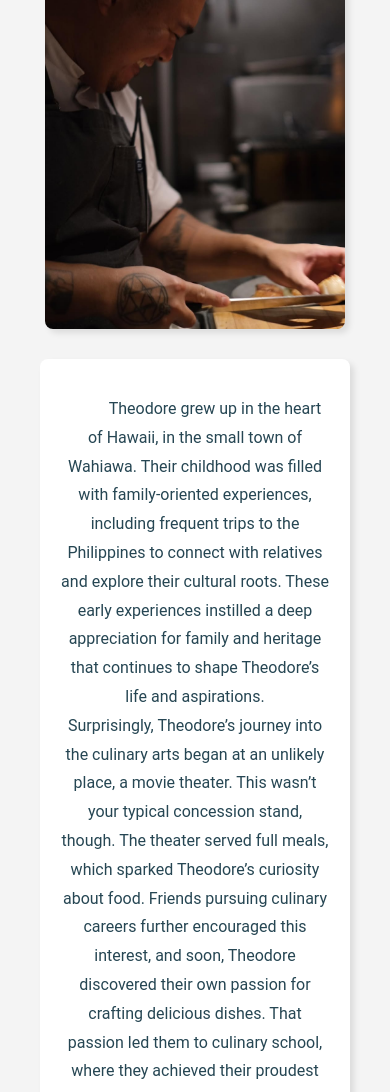
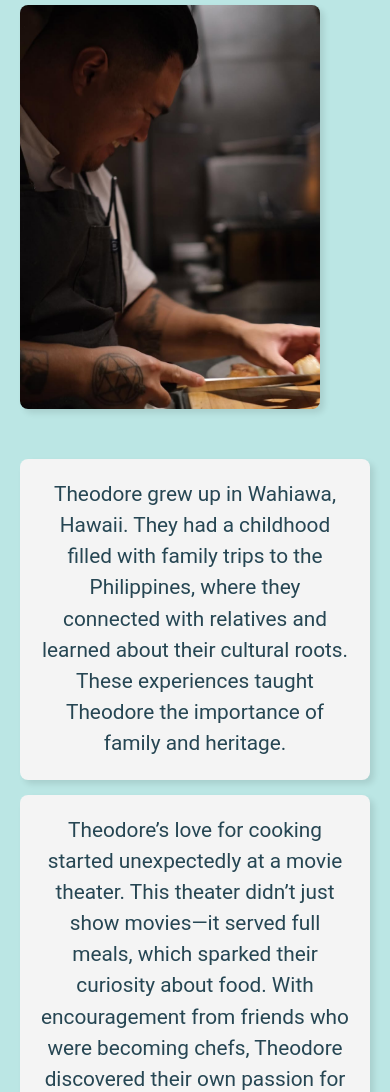
Before and after one commit to MShinBV/bioSite, a plain HTML site: page html/about.html in a window 390 px wide. Shown: the part 377-1469 px from the top of the page. Drawn offline with Linux system fonts and the light colour scheme.

Commit message:
Pushing 10/23/2025, BioSite Edits

```diff
--- a/css/images-grid.css
+++ b/css/images-grid.css
@@ -1,4 +1,4 @@
-/* Miles Shinsato, 02/14/2025, 9.2 Assignment */
+/* Miles Shinsato, 02/23/2025, 10.2 Assignment */
 
 /* images-grid.css */
 
@@ -10,17 +10,6 @@
     padding: 10px;
     max-width: 900px;
     margin: auto;
-}
-
-/* Text Box Styling */
-.text-box {
-    background-color: white;
-    padding: 20px;
-    border-radius: 8px;
-    box-shadow: 4px 4px 6px rgba(0, 0, 0, 0.1);
-    font-size: 16px;
-    line-height: 1.8;
-
 }
 
 /* Image Box Styling */
@@ -40,7 +29,7 @@
     display: grid;
     grid-template-columns: 1fr 1fr;
     gap: 30px;
-    padding: 40px;
+    padding: 10px;
     max-width: 1200px;
     margin: auto;
     align-items: center;
@@ -48,8 +37,9 @@
 
 /* Portrait Box Styling */
 .portrait-box {
+    padding: 10px;
     display: flex;
-    justify-content: center;
+    justify-content: flex-start;
     align-items: center;
 }
 
@@ -60,6 +50,7 @@
     max-width: 800px;
     border-radius: 8px;
     box-shadow: 4px 4px 6px rgba(0, 0, 0, 0.1);
+    justify-content: flex-start;
     top: 0;
 }
 
--- a/css/style.css
+++ b/css/style.css
@@ -1,4 +1,4 @@
-/* Miles Shinsato, 02/14/2025, 9.2 Assignment */
+/* Miles Shinsato, 02/23/2025, 10.2 Assignment */
 
 /* styles.css */
 
@@ -7,7 +7,7 @@
     --primary-color: #4070F5;
     --secondary-color: #41ADFA;
     --accent-color: #813EF0;
-    --background-color: #F4F4F4;
+    --background-color: #bbe6e4;
     --text-color: #264653;
     --H1-text-color: #F4F4F4;
 }
@@ -31,6 +31,7 @@ h2, h3 {
     font-family: 'Playfair Display', serif;
     font-weight: 600;
     color: var(--text-color);
+    margin-bottom: 0;
 }
 
 /* Header */
@@ -41,13 +42,11 @@ header {
     text-align: center;
 }
 
-
-/* Adjustment for 7.2 found here*/
+/* Header Responsive Text */
 header h1 {
-
-    /* Changes for Responsive Text Sizing*/
-    font-size: 4rem;
-
+    font-size: 3rem;
+    margin-top: 0;
+    margin-bottom: 0;
 }
 
 /* Navigation */
@@ -61,8 +60,9 @@ nav {
 nav a {
     color: white;
     text-decoration: none;
-    margin: 0 20px;
-    font-weight: 500;
+    margin: 0 10px;
+    font-weight: 400;
+    font-size: 1.4rem;
 }
 
 nav a:hover {
@@ -76,28 +76,16 @@ section {
     text-align: center;
 }
 
-
-/* Adjustment for 7.2 found here*/
+/* Heading Style */
 h2 {
-
-    /* Adjustment for sizing */
     font-size: 2.5rem;
-
-    /* Adjustment for placement */
     margin-left: 20%;
     text-align: left;
 }
 
-/* Adjustment for 7.2 found here*/
 p {
-
-    /* Adjustment for sizing */
-    font-size: 1rem;
-    line-height: 1.8;
-}
-
-p.paragraph {
-    text-indent: 40px;
+    font-size: 0.8rem;
+    line-height: 1.5;
 }
 
 /* Footer */
@@ -108,7 +96,6 @@ footer {
     padding: 10px;
 }
 
-/* Adjustment for 7.2 found here*/
 /* Responsive design elements added */
 @media (max-width: 1024px) {
     header h1 {
@@ -131,18 +118,66 @@ footer {
     nav a {
         font-size: 1rem;
     }
+
+    .landing-container {
+        display: flex;
+        flex-direction: column;
+        align-items: flex-start;
+    }
+
+    .portrait-box img {
+        display: flex;
+        align-items: flex-start;
+        width: 80%;
+    }
+
+    .about-content {
+        padding: 10px;
+    }
 }
 
-@media (max-width: 480px) {
-    header h1 {
-        font-size: 2rem;
-        margin-left: 0;
-        text-align: center;
-    }
+/* Additions for 10.2 here
+/* Layout for landing container: image and text side by side */
+.landing-container {
+    display: flex;
+    align-items: flex-start;
+    gap: 30px;
+    padding: 10px;
+}
 
-    h2 {
-        font-size: 1.5rem;
-        margin-left: 0;
-        text-align: center;
-    }
+.landing-blurb {
+    background-color: #f4f4f4;
+    padding: 10px;
+    border-radius: 8px;
+    box-shadow: 0 2px 5px rgba(0, 0, 0, 0.1);
 }
+
+.landing-blurb p {
+    font-size: 1.5rem;
+    margin: 0;
+}
+
+
+.portrait-box img {
+    /* Adjust the size of the image */
+    width: 500px;
+    height: auto;
+    border-radius: 8px;
+}
+
+.about-content {
+    display: flex;
+    flex-direction: column;
+    gap: 15px;
+}
+
+/* Text Box Styling */
+.text-box {
+    background-color: #f4f4f4;
+    padding: 20px;
+    border-radius: 8px;
+    box-shadow: 4px 4px 6px rgba(0, 0, 0, 0.1);
+    font-size: 1.3rem;
+    line-height: 1.5;
+
+}
--- a/html/about.html
+++ b/html/about.html
@@ -1,4 +1,4 @@
-<!-- Miles Shinsato, 02/14/2025, 9.2 Assignment -->
+<!-- Miles Shinsato, 02/23/2025, 10.2 Assignment -->
 
 <!DOCTYPE html>
 <html lang="en">
@@ -8,7 +8,6 @@
     <title>Theodore Thuang - About</title>
     <link rel="stylesheet" href="../css/style.css">
 
-    <!-- Addition for 7.2 -->
     <!-- Linking images-grid.css -->
     <link rel="stylesheet" href="../css/images-grid.css">
 </head>
@@ -24,40 +23,26 @@
 </nav>
 <main>
     <h2>About</h2>
-
-    <!-- Addition for 7.2 -->
-    <!-- Shaping out to the wireframe more -->
     <div class="landing-container">
         <div class="portrait-box">
             <img src="../images/portrait_photo.png" alt="Portrait Image">
         </div>
-        <div class="about-blurb">
-            <p class="paragraph">Theodore grew up in the heart of Hawaii, in the small town of Wahiawa. Their childhood was
-filled with family-oriented experiences, including frequent trips to the Philippines to connect
-with relatives and explore their cultural roots. These early experiences instilled a deep
-appreciation for family and heritage that continues to shape Theodore’s life and aspirations.
-                <br>Surprisingly, Theodore’s journey into the culinary arts began at an unlikely place, a movie
-theater. This wasn’t your typical concession stand, though. The theater served full meals, which
-sparked Theodore’s curiosity about food. Friends pursuing culinary careers further encouraged
-this interest, and soon, Theodore discovered their own passion for crafting delicious dishes.
-That passion led them to culinary school, where they achieved their proudest accomplishment:
-graduating with a renewed sense of purpose and direction. It was during this time that
-Theodore realized just how deeply they loved the art of cooking.
-                <br>Today, Theodore dreams of opening their own gastropub, a cozy, lively space serving skewers
-and drinks, all inspired by their Filipino heritage. While this goal may feel ambitious, it’s a
-driving force behind their continued efforts to grow as a chef and entrepreneur.
-                <br>Outside the kitchen, Theodore enjoys a balance of active and relaxing hobbies. They often play
-golf with friends and family, engage in airsoft games, or, on quieter days, immerse themselves in
-movies and video games. But even in their downtime, cooking remains their greatest passion.
-They’re always experimenting with new recipes, exploring unfamiliar ingredients, and finding
-joy in watching others enjoy their creations.
-                <br>Theodore draws inspiration from their father, whom they describe as the ultimate role model.
-Watching him work tirelessly to support their family taught Theodore the values of hard work,
-perseverance, and genuine care for others. When asked how they’d like to be described,
-Theodore hopes people see them as funny, hard-working, and genuine, qualities that reflect
-both their personality and aspirations. Looking ahead, Theodore envisions a future where their
-passion for cooking and community converges, bringing their dream gastropub to life, a place
-where people can gather, share great food, and enjoy meaningful connections.</p>
+        <div class="about-content">
+            <div class="text-box">
+                Theodore grew up in Wahiawa, Hawaii. They had a childhood filled with family trips to the Philippines, where they connected with relatives and learned about their cultural roots. These experiences taught Theodore the importance of family and heritage.
+            </div>
+            <div class="text-box">
+                Theodore’s love for cooking started unexpectedly at a movie theater. This theater didn’t just show movies—it served full meals, which sparked their curiosity about food. With encouragement from friends who were becoming chefs, Theodore discovered their own passion for cooking. They went on to graduate from culinary school, where they realized how much they loved cooking.
+            </div>
+            <div class="text-box">
+                Today, Theodore dreams of opening a gastropub—a cozy spot serving Filipino-inspired skewers and drinks. Although it’s an ambitious goal, it keeps Theodore motivated to grow as a chef and entrepreneur.
+            </div>
+            <div class="text-box">
+                Outside of cooking, Theodore enjoys both active and relaxing hobbies. They play golf, join airsoft games, or watch movies and play video games. But cooking is always their main passion. They love experimenting with recipes and seeing others enjoy their food.
+            </div>
+            <div class="text-box">
+                Theodore’s biggest inspiration is their father, who worked hard to support their family. From him, Theodore learned the values of hard work, perseverance, and caring for others. When asked how they’d like to be seen, Theodore hopes people think of them as funny, hard-working, and genuine. Looking ahead, they see a future where their love for food and community comes together in their dream gastropub.
+            </div>
         </div>
     </div>
 </main>
```
Also changed, not shown: html/goals.html (+1 -1 lines), html/hobbies.html (+6 -7 lines), index.html (+2 -2 lines).
